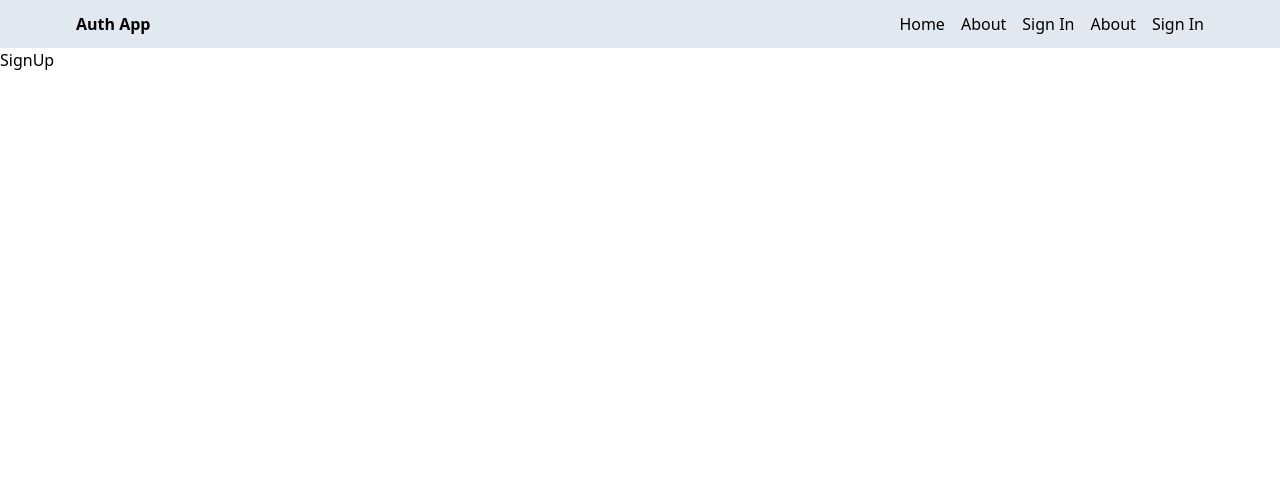
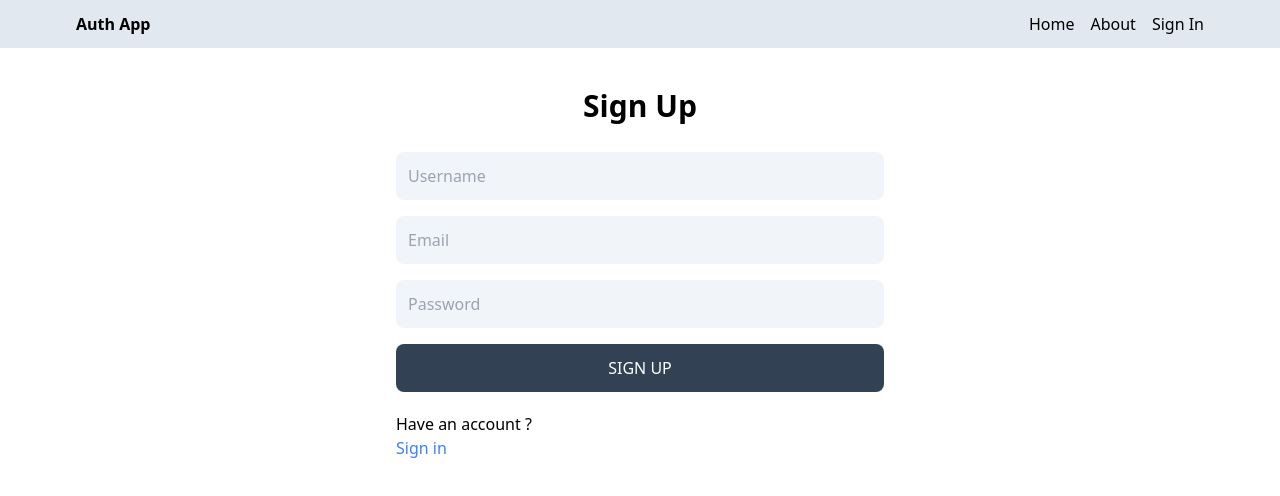
Before and after one commit to TanutsaponJ/mern-auth, a React (Vite) app in the folder client/: page /sign-up in a window 1280 px wide. Shown: the top 496 px of the page. Built offline with nearby package versions, Linux system fonts and the light colour scheme.

Commit message:
complete sign up UI

```diff
--- a/client/src/components/Header.jsx
+++ b/client/src/components/Header.jsx
@@ -16,8 +16,7 @@
              <Link to='/sign-in'><li>Sign In</li></Link>
 
 
-                <li>About</li>
-                <li>Sign In</li>
+
             </ul>
         </div>
     </div>
--- a/client/src/pages/SignUp.jsx
+++ b/client/src/pages/SignUp.jsx
@@ -1,9 +1,24 @@
 /* eslint-disable no-unused-vars */
 import React from 'react'
+import { Link } from 'react-router-dom'
 
 function SignUp() {
   return (
-    <div>SignUp</div>
+    <div className='p-3 max-w-lg mx-auto'>
+      <h1 className='text-3xl text-center font-semibold my-7'>Sign Up</h1>
+      <form className='flex flex-col gap-4'>
+        <input type="text" placeholder='Username' id='username' className='bg-slate-100 p-3 rounded-lg' />
+        <input type="email" placeholder='Email' id='email' className='bg-slate-100 p-3 rounded-lg' />
+        <input type="password" placeholder='Password' id='password' className='bg-slate-100 p-3 rounded-lg' />
+
+        <button className='bg-slate-700 text-white p-3 rounded-lg uppercase hover:opacity-95 disabled:opacity-80'>Sign Up</button>
+      </form>
+      <div className='flex gap-2 mt-5'>Have an account ?</div>
+      <Link to="/sign-in">
+      <span className='text-blue-500'>Sign in</span>
+      </Link>
+
+    </div>
   )
 }
 
```
